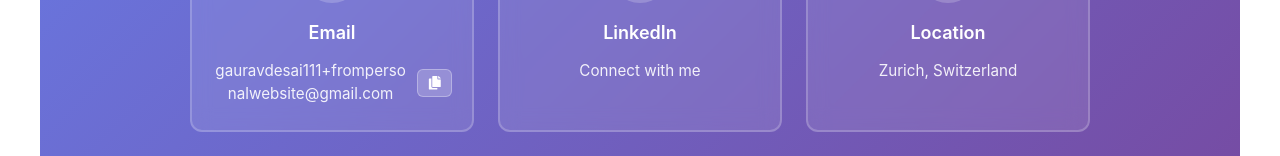
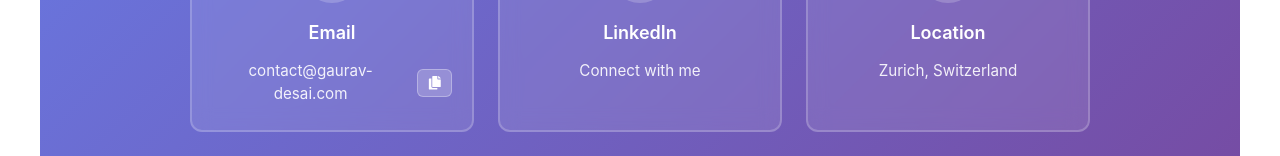
Before and after one commit to gauravkdesai/gauravdesai_website, a React (Vite) app: page / in a window 1280 px wide. Shown: the part 4958-5114 px from the top of the page. Built offline with nearby package versions, Linux system fonts and the light colour scheme.

Commit message:
updated to website email address

```diff
--- a/src/components/Contact.jsx
+++ b/src/components/Contact.jsx
@@ -7,7 +7,7 @@ function Contact() {
 
   // TODO: Update with your actual contact information
   const contactInfo = {
-    email: 'gauravdesai111+frompersonalwebsite@gmail.com',
+    email: 'contact@gaurav-desai.com',
     linkedin: 'https://www.linkedin.com/in/gauravkdesai/',
     location: 'Zurich, Switzerland'
   }
--- a/src/components/Footer.jsx
+++ b/src/components/Footer.jsx
@@ -14,7 +14,7 @@ function Footer() {
   const socialLinks = {
     linkedin: 'https://www.linkedin.com/in/gauravkdesai/',
     github: 'https://github.com/gauravkdesai',
-    email: 'mailto:gauravdesai111-frompersonalwebsite@gmail.com'
+    email: 'mailto:contact@gaurav-desai.com'
   }
 
   const handleNavClick = (e, sectionId) => {
--- a/src/components/Hero.jsx
+++ b/src/components/Hero.jsx
@@ -9,7 +9,7 @@ function Hero() {
   const socialLinks = {
     linkedin: 'https://www.linkedin.com/in/gauravkdesai/',
     github: 'https://github.com/gauravkdesai',
-    email: 'mailto:gauravdesai111+frompersonalwebsite@gmail.com' // TODO: Update with your email
+    email: 'mailto:contact@gaurav-desai.com' // TODO: Update with your email
   }
 
   // Extract email address from mailto link
```
